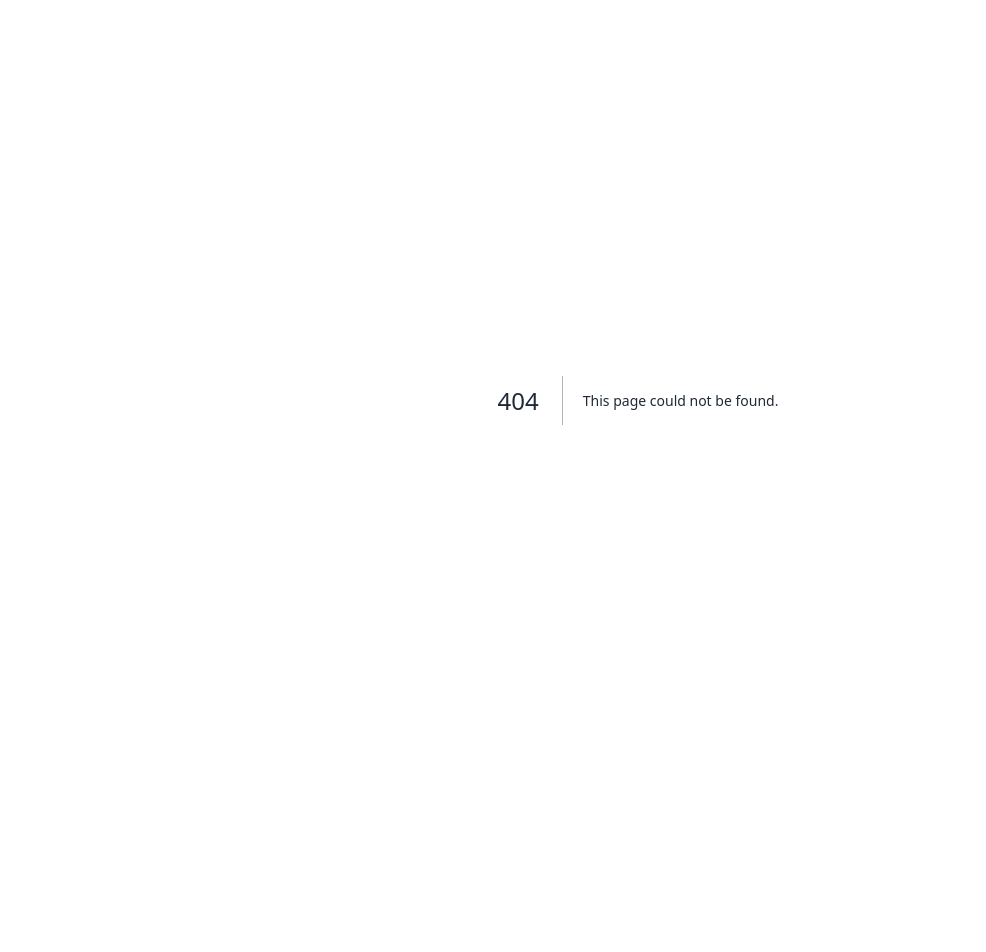
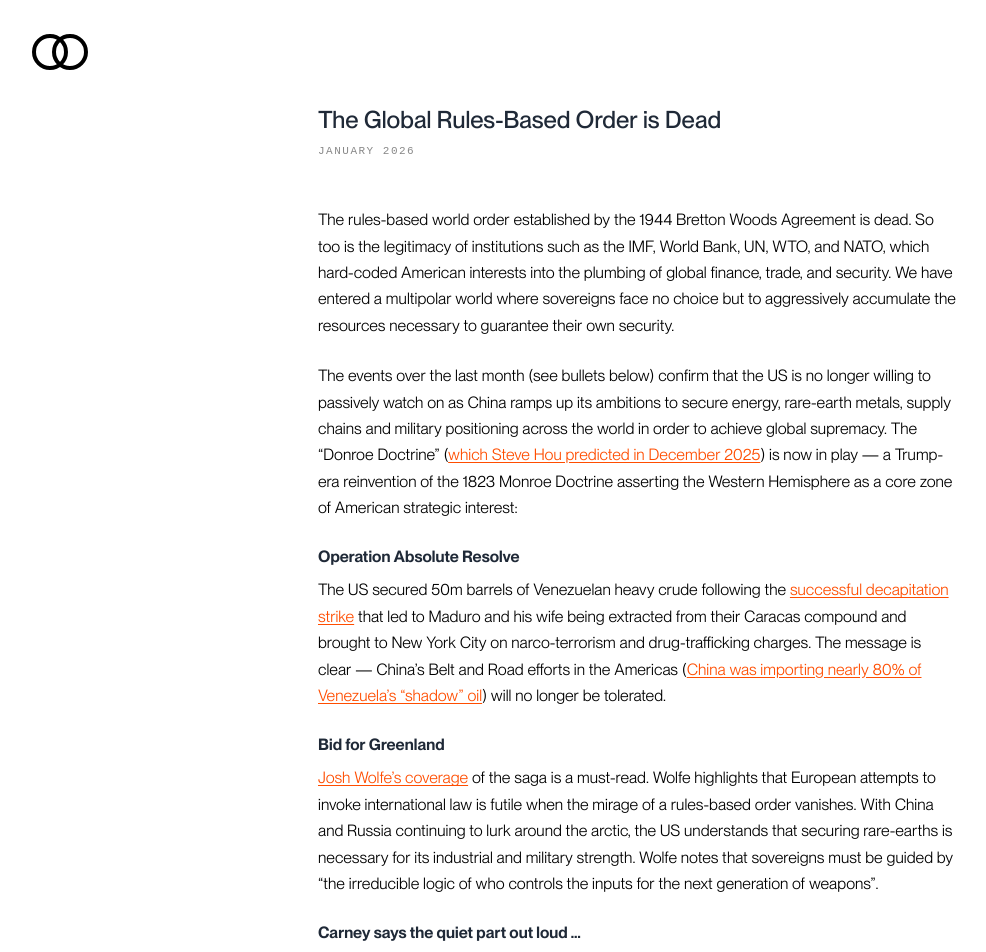
Before and after one commit to vinnie329/personal, a Next.js app: page /writing/the-global-rules-based-order-is-dead in a window 1280 px wide. Before the commit this address had no page. Shown: the top 952 px of the page, without its empty margins (2-988 px from the left). Before the commit the page ends 800 px from the top, so only its background shows below. Built offline with nearby package versions, Linux system fonts and the light colour scheme; a web font is replaced by a local one.

Commit message:
Add Rules-Based Order article on-site, article list/link styles, external link color #FF4D00

```diff
--- a/src/app/globals.css
+++ b/src/app/globals.css
@@ -777,6 +777,93 @@
   height: auto;
 }
 
+/* --- ARTICLE / WRITING PAGE --- */
+.article-page {
+  min-height: 100vh;
+  background-color: #fff;
+  padding: 32px;
+}
+
+.article-logo {
+  margin-bottom: 32px;
+}
+
+.article-header {
+  max-width: 640px;
+  margin: 0 auto 48px auto;
+  margin-top: 32px;
+  text-align: left;
+}
+
+.article-title {
+  font-size: 24px;
+  font-weight: 500;
+  font-family: 'PP Neue Montreal', sans-serif;
+  margin: 0 0 8px 0;
+  line-height: 1.3;
+}
+
+.article-date {
+  display: block;
+  font-family: 'PP Supply Mono', monospace;
+  font-size: 11px;
+  font-weight: 500;
+  letter-spacing: 1.5px;
+  color: #888;
+  line-height: 16px;
+  text-transform: uppercase;
+}
+
+.article-content {
+  max-width: 640px;
+  margin: 0 auto;
+}
+
+.article-content p {
+  font-family: 'PP Neue Montreal', sans-serif;
+  font-size: 16px;
+  line-height: 1.65;
+  color: #000;
+  margin: 0 0 1.5em 0;
+}
+
+.article-content p:last-child {
+  margin-bottom: 0;
+}
+
+.article-content ul {
+  list-style: none;
+  margin: 0 0 1.5em 0;
+  padding: 0;
+}
+
+.article-content ul li {
+  margin-bottom: 1.5em;
+}
+
+.article-content ul li:last-child {
+  margin-bottom: 0;
+}
+
+.article-content ul li strong {
+  display: block;
+  font-weight: 600;
+  margin-bottom: 0.5em;
+}
+
+.article-content ul li p {
+  margin: 0;
+}
+
+.article-content a {
+  color: #FF4D00;
+  text-decoration: underline;
+}
+
+.article-content a:hover {
+  opacity: 0.7;
+}
+
 /* --- IMAGE MODAL --- */
 .image-modal-overlay {
   position: fixed;
--- a/src/app/page.tsx
+++ b/src/app/page.tsx
@@ -42,9 +42,11 @@
         {/* Writing Section */}
         <section className="section">
           <h2 className="section-label">Writing</h2>
-          <a href="https://sudsy-question-1a5.notion.site/The-Global-Rules-Based-Order-is-Dead-2e0fdeb6cd6680b6b1afc56154af06e8" className="link" target="_blank" rel="noopener noreferrer">
+          <a href="/writing/the-global-rules-based-order-is-dead" className="link">
             The Global Rules-Based Order is Dead (Jan 2026)
-            <img src="/icons/arrow-up-right.svg" alt="" className="link-icon" />
+          </a>
+          <a href="/writing/one-player-vs-multiplayer-software" className="link">
+            One-Player vs Multiplayer Software (April 2025)
           </a>
           <a href="https://medium.com/@vinnielive/four-potential-drivers-of-crypto-adoption-59be6bf8a75e" className="link" target="_blank" rel="noopener noreferrer">
             Four Potential Drivers of Crypto Adoption (July 2019)
--- /dev/null
+++ b/src/app/writing/the-global-rules-based-order-is-dead/page.tsx
@@ -0,0 +1,51 @@
+import Link from 'next/link';
+import Logo from '@/components/Logo';
+
+export const metadata = {
+  title: 'The Global Rules-Based Order is Dead — Vinnie',
+  description: 'On the end of the rules-based world order and the shift to a multipolar world.',
+};
+
+export default function TheGlobalRulesBasedOrderIsDead() {
+  return (
+    <div className="article-page">
+      <Link href="/">
+        <Logo className="article-logo" animateOnLoad />
+      </Link>
+
+      <header className="article-header">
+        <h1 className="article-title">The Global Rules-Based Order is Dead</h1>
+        <time className="article-date" dateTime="2026-01">January 2026</time>
+      </header>
+
+      <article className="article-content">
+        <p>
+          The rules-based world order established by the 1944 Bretton Woods Agreement is dead. So too is the legitimacy of institutions such as the IMF, World Bank, UN, WTO, and NATO, which hard-coded American interests into the plumbing of global finance, trade, and security. We have entered a multipolar world where sovereigns face no choice but to aggressively accumulate the resources necessary to guarantee their own security.
+        </p>
+        <p>
+          The events over the last month (see bullets below) confirm that the US is no longer willing to passively watch on as China ramps up its ambitions to secure energy, rare-earth metals, supply chains and military positioning across the world in order to achieve global supremacy. The &ldquo;Donroe Doctrine&rdquo; (<a href="https://x.com/JackFarley96/status/2008266046520885292" target="_blank" rel="noopener noreferrer">which Steve Hou predicted in December 2025</a>) is now in play — a Trump-era reinvention of the 1823 Monroe Doctrine asserting the Western Hemisphere as a core zone of American strategic interest:
+        </p>
+        <ul>
+          <li>
+            <strong>Operation Absolute Resolve</strong>
+            <p>
+              The US secured 50m barrels of Venezuelan heavy crude following the <a href="https://www.youtube.com/watch?v=5LcXCZaYJN4" target="_blank" rel="noopener noreferrer">successful decapitation strike</a> that led to Maduro and his wife being extracted from their Caracas compound and brought to New York City on narco-terrorism and drug-trafficking charges. The message is clear — China&rsquo;s Belt and Road efforts in the Americas (<a href="https://www.youtube.com/watch?v=1wg_H65c-uI" target="_blank" rel="noopener noreferrer">China was importing nearly 80% of Venezuela&rsquo;s &ldquo;shadow&rdquo; oil</a>) will no longer be tolerated.
+            </p>
+          </li>
+          <li>
+            <strong>Bid for Greenland</strong>
+            <p>
+              <a href="https://x.com/wolfejosh/article/2013768012642349120" target="_blank" rel="noopener noreferrer">Josh Wolfe&rsquo;s coverage</a> of the saga is a must-read. Wolfe highlights that European attempts to invoke international law is futile when the mirage of a rules-based order vanishes. With China and Russia continuing to lurk around the arctic, the US understands that securing rare-earths is necessary for its industrial and military strength. Wolfe notes that sovereigns must be guided by &ldquo;the irreducible logic of who controls the inputs for the next generation of weapons&rdquo;.
+            </p>
+          </li>
+          <li>
+            <strong>Carney says the quiet part out loud …</strong>
+            <p>
+              <a href="https://x.com/tparsi/status/2013677260956402059" target="_blank" rel="noopener noreferrer">Carney suggests that the rules-based order was enshrined with US interests and that international law has never been applied in a politically neutral way.</a>
+            </p>
+          </li>
+        </ul>
+      </article>
+    </div>
+  );
+}
```
Also changed, not shown: src/app/writing/one-player-vs-multiplayer-software/page.tsx (added, +37 -0 lines).
